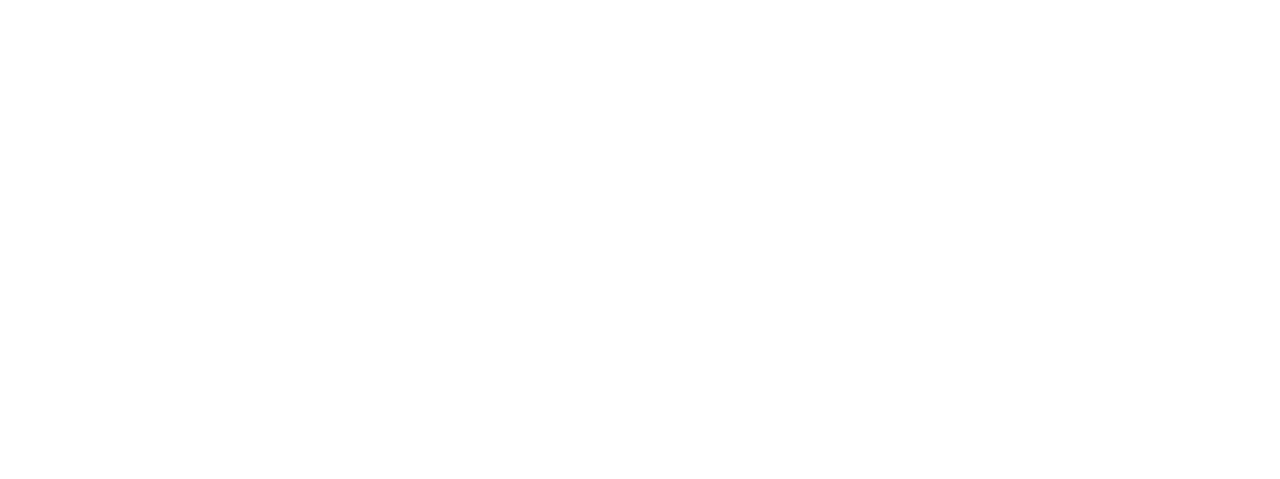
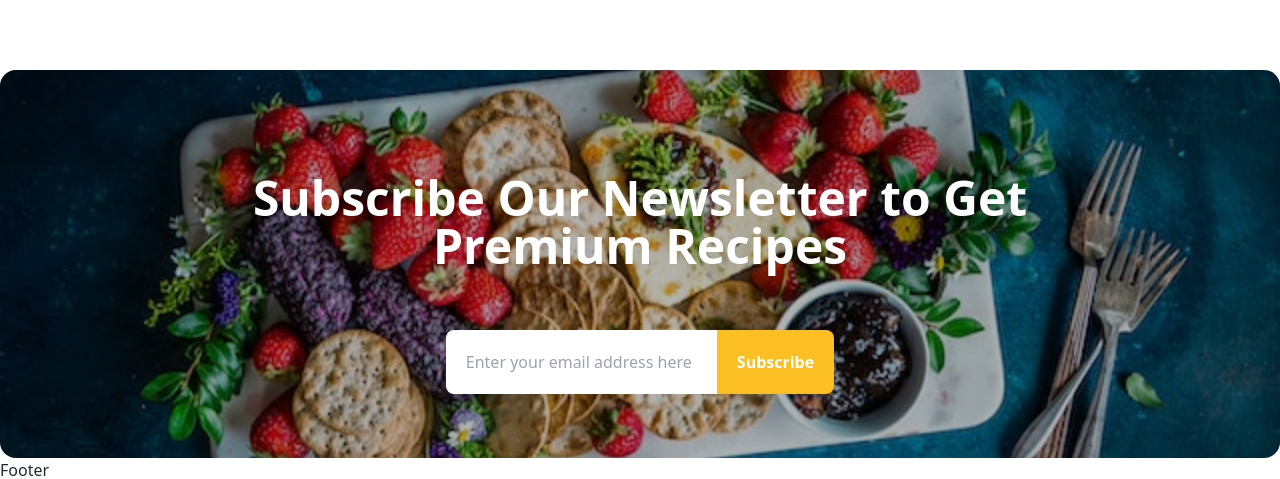
Before and after one commit to smy329/flavor-fusion-client-react, a React (Vite) app: page / in a window 1280 px wide. Shown: the part 855-1334 px from the top of the page. Before the commit the page ends 853 px from the top, so only its background shows below. Built offline with nearby package versions, Linux system fonts and the light colour scheme; no server answers.

Commit message:
newsletter- extra section done

```diff
--- /dev/null
+++ b/src/components/NewlyArrivedRecipies.jsx
@@ -0,0 +1,12 @@
+import React from 'react';
+
+
+const NewlyArrivedRecipies = () => {
+  return (
+    <div>
+
+    </div>
+  );
+};
+
+export default NewlyArrivedRecipies;
--- /dev/null
+++ b/src/components/Newsletter.jsx
@@ -0,0 +1,49 @@
+import React from 'react';
+
+const Newsletter = () => {
+  return (
+    <div className="">
+      <div className="bg-newsletter bg-cover bg-center bg-no-repeat w-full rounded-2xl">
+        <div className="bg-black bg-opacity-30 flex flex-col items-center rounded-2xl p-16">
+          <div>
+            <h1 className="text-5xl font-black text-center mb-5 text-white p-10 w-4/5 mx-auto">
+              Subscribe Our Newsletter to Get Premium Recipes
+            </h1>
+          </div>
+          <div className="">
+            <div className="input-group">
+              <input
+                type="text"
+                placeholder="Enter your email address here"
+                className="p-5"
+              />
+              <button className="theme-btn">Subscribe</button>
+            </div>
+            {/* <form>
+              <label
+                for="search"
+                class="mb-2 text-sm font-medium text-gray-900 sr-only dark:text-white"
+              >
+                Search
+              </label>
+              <div class="relative">
+                <input
+                  class="block w-full p-4 pl-10 text-lg text-gray-500 outline-none rounded-lg"
+                  placeholder="Enter your email address here"
+                />
+                <button
+                  type="submit"
+                  class="theme-btn absolute right-0 input bottom-0"
+                >
+                  Search
+                </button>
+              </div>
+            </form> */}
+          </div>
+        </div>
+      </div>
+    </div>
+  );
+};
+
+export default Newsletter;
--- a/src/components/OurChefs.jsx
+++ b/src/components/OurChefs.jsx
@@ -10,7 +10,7 @@ const OurChefs = () => {
       .catch((error) => console.log(error.message));
   }, []);
   return (
-    <div>
+    <div className="mb-24">
       <div className="mb-12">
         <h1 className="text-5xl font-black text-center mb-8">Meet Our Chefs</h1>
         <p className="font-semibold text-lg text-gray-500 w-10/12 mx-auto text-center">
--- a/src/pages/home/Home.jsx
+++ b/src/pages/home/Home.jsx
@@ -1,12 +1,14 @@
 import React from 'react';
 import Banner from '../../components/Banner';
 import OurChefs from '../../components/OurChefs';
+import Newsletter from '../../components/Newsletter';
 
 const Home = () => {
   return (
     <div>
       <Banner />
       <OurChefs />
+      <Newsletter />
     </div>
   );
 };
--- a/tailwind.config.js
+++ b/tailwind.config.js
@@ -5,6 +5,7 @@ export default {
     extend: {
       backgroundImage: {
         login: "url('src/assets/bg/loginPage.jpeg')",
+        newsletter: "url('src/assets/bg/newsletter.jpg')",
       },
     },
   },
```
Also changed, not shown: src/assets/bg/newsletter.jpg (added), 1 other file (tests, documents, lock files or other folders).
